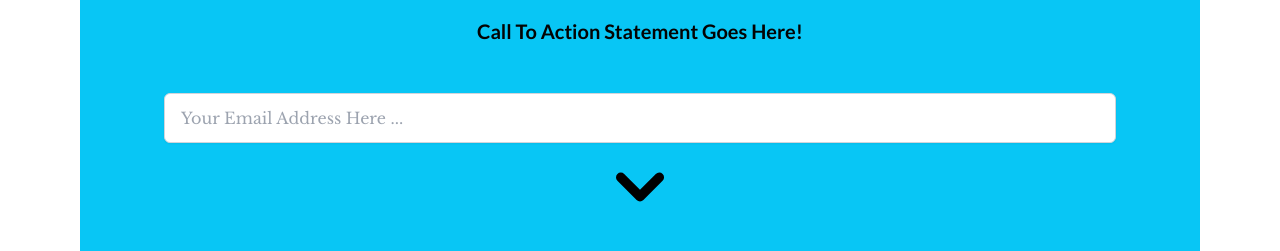
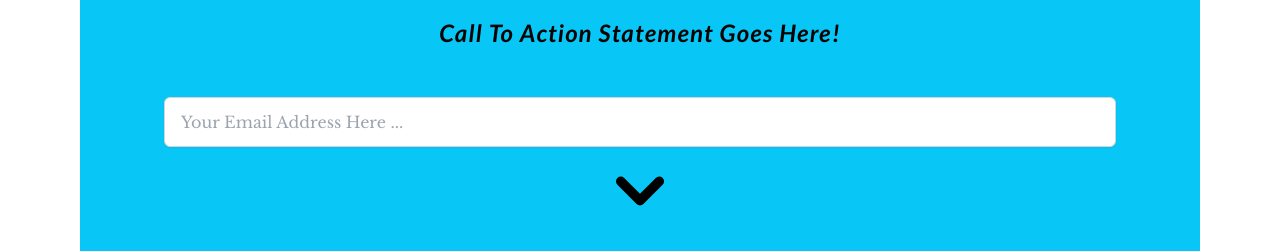
Before and after one commit to Waqas-Ahmed1998/splitVideo-temp-2, a website built with Vite: page index.html in a window 1280 px wide. Shown: the part 380-631 px from the top of the page. Built offline with nearby package versions, Linux system fonts and the light colour scheme; a web font is replaced by a local one.

Commit message:
first commit

```diff
--- a/index.html
+++ b/index.html
@@ -47,7 +47,7 @@
         </h2>
 
 
-        <p class=" text-sm md:text-xl  px-4 py-1  call  text-[#040303] font-bold ">
+        <p class=" italic tracking-wider text-sm md:text-2xl  px-4 py-1  call  text-[#040303] font-bold ">
           Call To Action Statement Goes Here!</p>
 
       </div>
```
Also changed, not shown: dist/styles.css.
